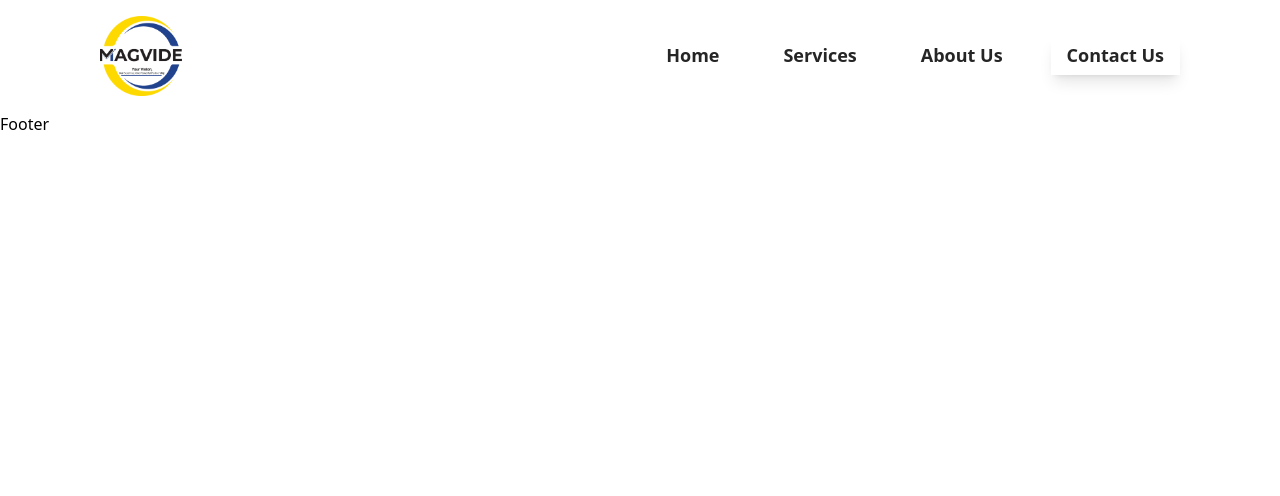
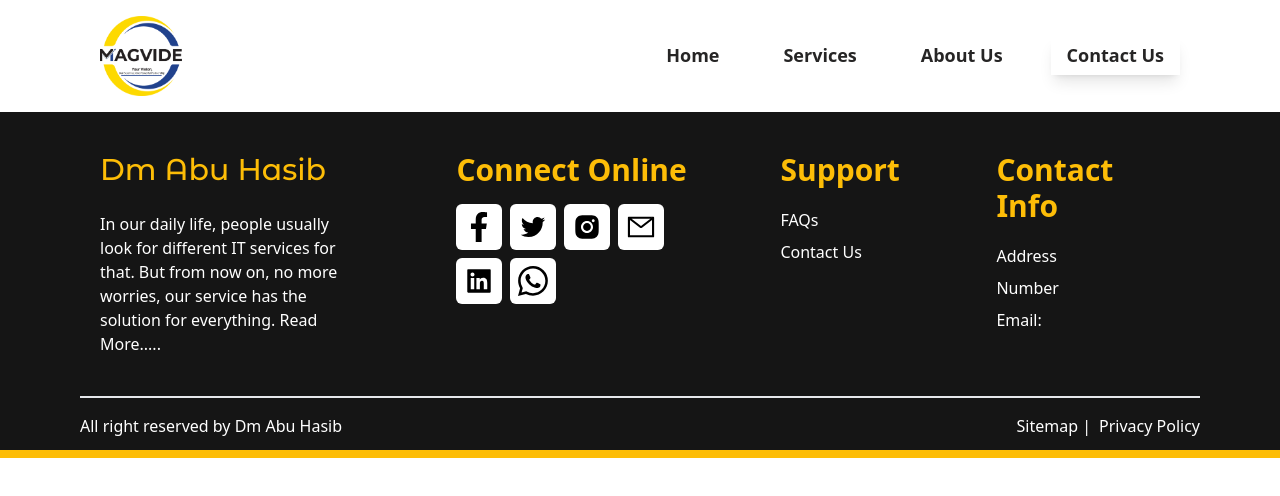
Before and after one commit to dmabuhasib/dm_portfolio, a Next.js app: page /contact in a window 1280 px wide. Shown: the top 496 px of the page. Built offline with nearby package versions, Linux system fonts and the light colour scheme.

Commit message:
create-footer-section

```diff
--- a/components/layout/Footer.js
+++ b/components/layout/Footer.js
@@ -1,9 +1,120 @@
-import React from 'react'
+import { FaFacebookF } from "react-icons/fa";
+import {
+  AiOutlineTwitter,
+  AiFillInstagram,
+  AiFillLinkedin,
+  AiOutlineMail,
+} from "react-icons/ai";
+import { BsWhatsapp } from "react-icons/bs";
+
+import Link from "next/link";
+import Heading from "./Heading";
+import List from "./List";
+import ListItem from "./ListItem";
 
 const Footer = () => {
   return (
-    <div>Footer</div>
-  )
-}
+    <div className="bg-[#151515] border-b-8 border-yellowp  ">
+      <div className="lg:max-w-container mx-auto  border-b-2 mb-4">
+        <div className="flex flex-wrap justify-between gap-y-4  py-5 px-5 sm:py-16 md:py-10 lg:py-10">
+        <div className="w-[90%]  sm:w-[35%] lg:w-[25%]">
+            <div>
+              <Link href="/">
+                <div>
+                  <Heading className="text-3xl font-monA text-yellowp"
+                  title="Dm Abu Hasib" />
+                </div>
+              </Link>
+              <p className="text-white mt-6 mr-2">
+                In our daily life, people usually look for different IT services
+                for that. But from now on, no more worries, our service has the
+                solution for everything. Read More.....
+              </p>
+            </div>
+          </div>
+          <div className="w-[50%] sm:w-[30%] lg:w-[22%]">
+            <div>
+              <Heading
+                className="text-xl sm:text-2xl md:text-3xl lg:text-3xl font-semibold  font-inter   text-yellowp"
+                title="Connect Online"
+              />
+              <div className=" flex mt-4 gap-x-2 text-yellow text-3xl d-flex flex-wrap gap-2">
+              <div className="bg-white p-2 duration-200 ease-in-out hover:bg-yellowp rounded-md">
+                  <FaFacebookF className="duration-150 ease-in-out  hover:cursor-pointer" />
+                </div>
+                <div className="bg-white p-2 duration-200 ease-in-out hover:bg-yellowp rounded-md">
+                  <AiOutlineTwitter className="duration-150 ease-in-out  hover:cursor-pointer" />
+                </div>
+                <div className="bg-white p-2 duration-200 ease-in-out hover:bg-yellowp rounded-md">
+                  <AiFillInstagram className="duration-150 ease-in-out  hover:cursor-pointer" />
+                </div>
+                <div className="bg-white p-2 duration-200 ease-in-out hover:bg-yellowp rounded-md">
+                  <AiOutlineMail className="duration-150 ease-in-out  hover:cursor-pointer" />
+                </div>
+                <div className="bg-white p-2 duration-200 ease-in-out hover:bg-yellowp rounded-md">
+                  <AiFillLinkedin className="duration-150 ease-in-out  hover:cursor-pointer" />
+                </div>
+                <div className="bg-white p-2 duration-200 ease-in-out hover:bg-yellowp rounded-md">
+                  <BsWhatsapp className="duration-150 ease-in-out  hover:cursor-pointer" />
+                </div>
+              </div>
+            </div>
+            <div></div>
+          </div>
+          <div className="w-[50%]  sm:w-[37%]  lg:w-[12%]">
+            <div>
+              <Heading
+                className="text-xl sm:text-2xl md:text-3xl lg:text-3xl font-semibold  font-inter   text-yellowp"
+                title="Support"
+              />
+              <List className="font-inter font-light mt-5 text-sm md:text-base  text-white">
+                <ListItem
+                  className="pb-1 sm:pb-2 duration-150 ease-in-out hover:tracking-wide hover:text-yellow hover:cursor-pointer "
+                  itemname="FAQs"
+                />
+                <ListItem
+                  className="pb-1 sm:pb-2 duration-150 ease-in-out hover:tracking-wide hover:text-yellow hover:cursor-pointer "
+                  itemname="Contact Us"
+                />
+              </List>
+            </div>
+            <div></div>
+          </div>
+          <div className="w-[50%] sm:w-[63%] lg:w-[17%] mr-auto sm:mr-0">
+            <div>
+              <Heading
+                className="text-xl sm:text-2xl md:text-3xl lg:text-3xl font-semibold  font-inter   text-yellowp"
+                title="Contact Info"
+              />
+              <List className="font-inter font-light mt-2 sm:mt-5 text-sm md:text-base text-white">
+                <ListItem
+                  className="pb-1 sm:pb-2 duration-150 ease-in-out hover:tracking-wide hover:text-yellow hover:cursor-pointer "
+                  itemname="Address"
+                />
+                <ListItem
+                  className="pb-1 sm:pb-2 duration-150 ease-in-out hover:tracking-wide hover:text-yellow hover:cursor-pointer "
+                  itemname="Number"
+                />
+                <ListItem
+                  className="pb-1 sm:pb-2 duration-150 ease-in-out hover:tracking-wide hover:text-yellow hover:cursor-pointer "
+                  itemname="Email:"
+                />
+              </List>
+            </div>
+          </div>
+        </div>
+      </div>
+      <div className="flex justify-between items-center lg:max-w-container mx-auto px-3 lg:px-0 pb-3 ">
+        <div>
+          <p className="text-white">All right reserved by Dm Abu Hasib</p>
+        </div>
+        <div className="flex gap-x-2">
+          <p className="text-white">Sitemap | </p>
+          <p className="text-white"> Privacy Policy</p>
+        </div>
+      </div>
+    </div>
+  );
+};
 
-export default Footer
+export default Footer;
--- /dev/null
+++ b/components/layout/Heading.js
@@ -0,0 +1,7 @@
+import React from 'react';
+
+const Heading = ({ title, className }) => {
+  return <h2 className={className}>{title}</h2>;
+};
+
+export default Heading;
```
